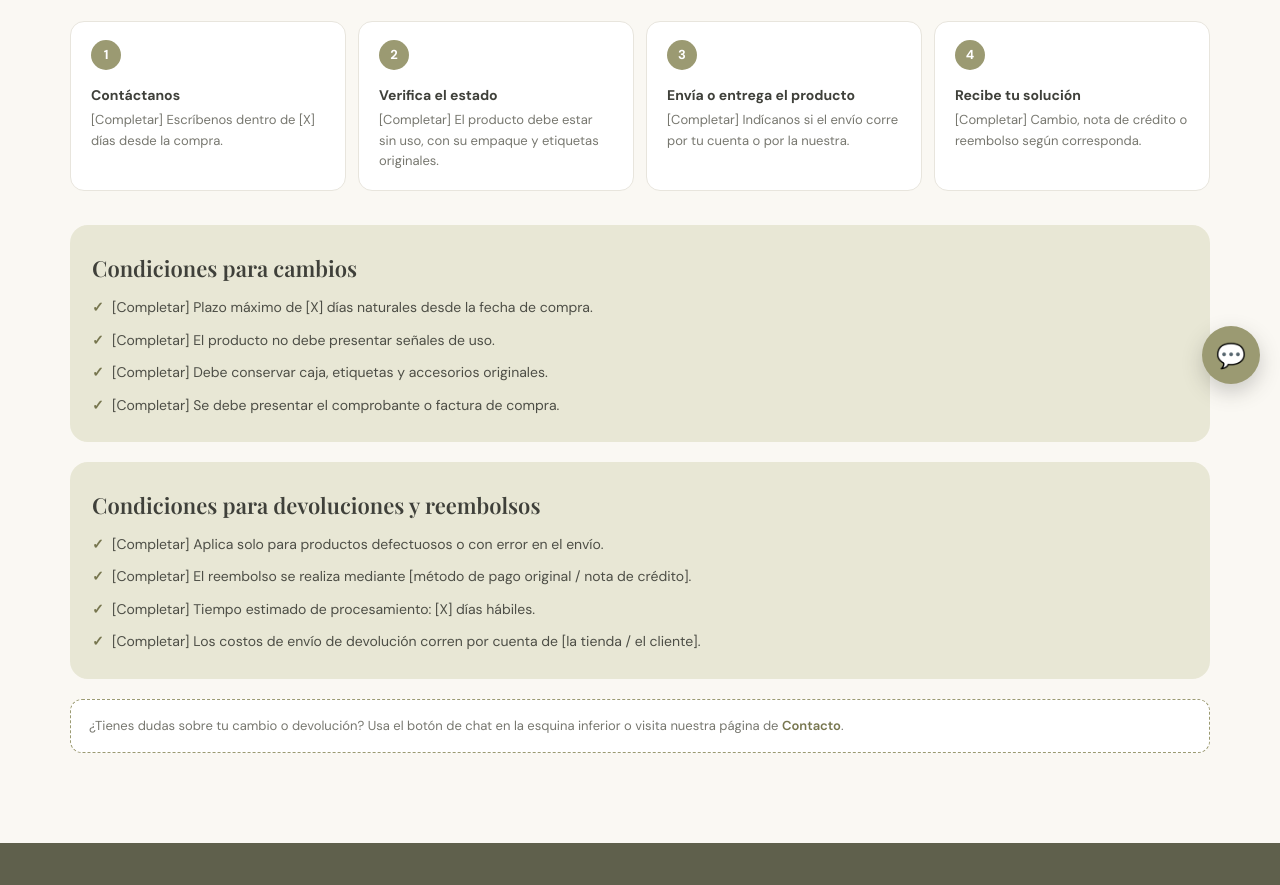
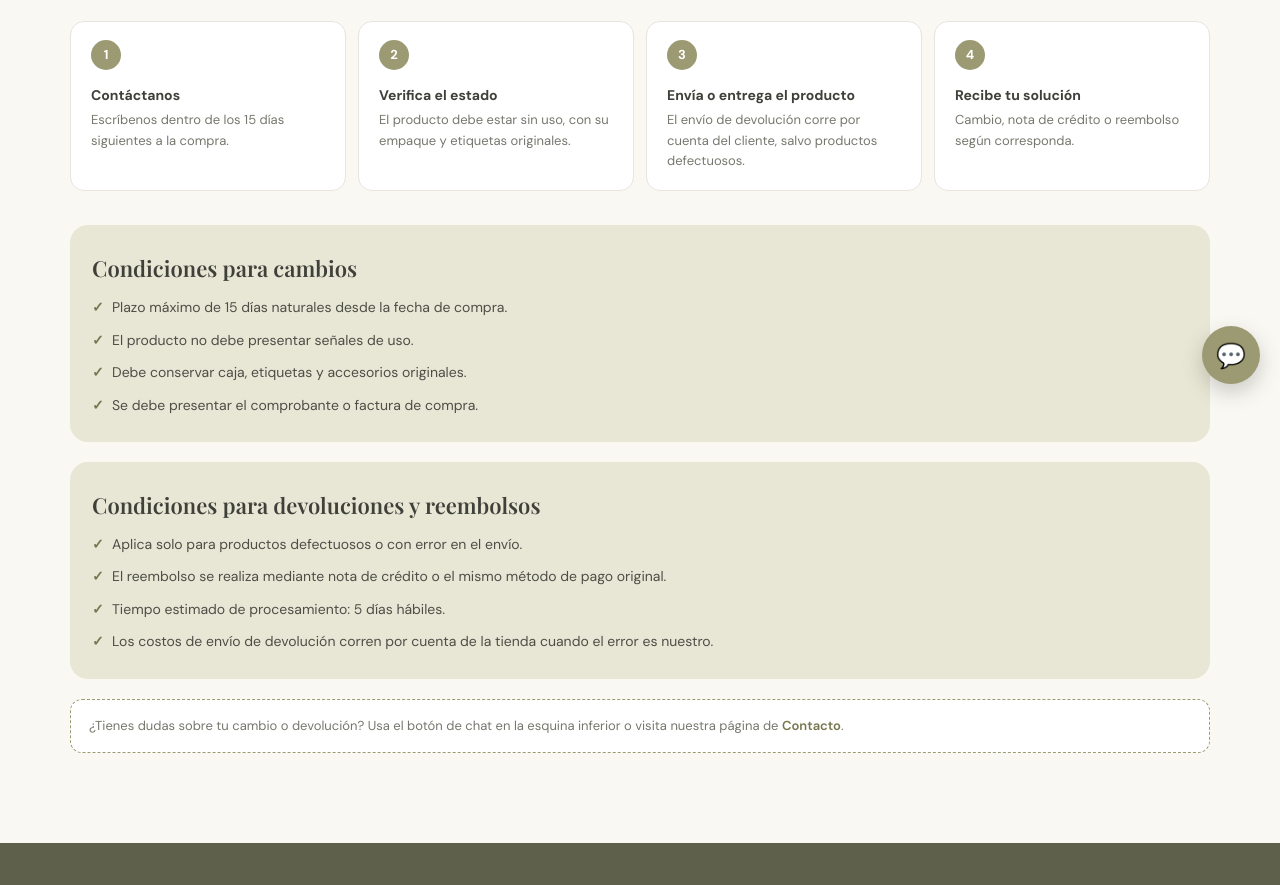
Before and after one commit to 0bregon/Odie-Co, a plain HTML site: page politicas.html in a window 1280 px wide. Shown: the part 396-1281 px from the top of the page. Drawn offline with nearby package versions, Linux system fonts and the light colour scheme.

Commit message:
Add files via upload

```diff
--- a/politicas.html
+++ b/politicas.html
@@ -548,7 +548,7 @@
             <div class="eyebrow">Cambios y devoluciones</div>
             <h1>Compra con total confianza</h1>
             <p>
-                [Completar] Queremos que estés totalmente conforme con tu compra.
+                Queremos que estés totalmente conforme con tu compra.
                 Aquí te explicamos cómo funcionan los cambios y devoluciones en Odie &amp; Co.
             </p>
         </section>
@@ -566,7 +566,7 @@
                     <div class="step-number">1</div>
                     <div>
                         <h3>Contáctanos</h3>
-                        <p>[Completar] Escríbenos dentro de [X] días desde la compra.</p>
+                        <p>Escríbenos dentro de los 15 días siguientes a la compra.</p>
                     </div>
                 </div>
 
@@ -574,7 +574,7 @@
                     <div class="step-number">2</div>
                     <div>
                         <h3>Verifica el estado</h3>
-                        <p>[Completar] El producto debe estar sin uso, con su empaque y etiquetas originales.</p>
+                        <p>El producto debe estar sin uso, con su empaque y etiquetas originales.</p>
                     </div>
                 </div>
 
@@ -582,7 +582,7 @@
                     <div class="step-number">3</div>
                     <div>
                         <h3>Envía o entrega el producto</h3>
-                        <p>[Completar] Indícanos si el envío corre por tu cuenta o por la nuestra.</p>
+                        <p>El envío de devolución corre por cuenta del cliente, salvo productos defectuosos.</p>
                     </div>
                 </div>
 
@@ -590,7 +590,7 @@
                     <div class="step-number">4</div>
                     <div>
                         <h3>Recibe tu solución</h3>
-                        <p>[Completar] Cambio, nota de crédito o reembolso según corresponda.</p>
+                        <p>Cambio, nota de crédito o reembolso según corresponda.</p>
                     </div>
                 </div>
 
@@ -599,20 +599,20 @@
             <div class="policy-block">
                 <h2>Condiciones para cambios</h2>
                 <ul>
-                    <li>[Completar] Plazo máximo de [X] días naturales desde la fecha de compra.</li>
-                    <li>[Completar] El producto no debe presentar señales de uso.</li>
-                    <li>[Completar] Debe conservar caja, etiquetas y accesorios originales.</li>
-                    <li>[Completar] Se debe presentar el comprobante o factura de compra.</li>
+                    <li>Plazo máximo de 15 días naturales desde la fecha de compra.</li>
+                    <li>El producto no debe presentar señales de uso.</li>
+                    <li>Debe conservar caja, etiquetas y accesorios originales.</li>
+                    <li>Se debe presentar el comprobante o factura de compra.</li>
                 </ul>
             </div>
 
             <div class="policy-block">
                 <h2>Condiciones para devoluciones y reembolsos</h2>
                 <ul>
-                    <li>[Completar] Aplica solo para productos defectuosos o con error en el envío.</li>
-                    <li>[Completar] El reembolso se realiza mediante [método de pago original / nota de crédito].</li>
-                    <li>[Completar] Tiempo estimado de procesamiento: [X] días hábiles.</li>
-                    <li>[Completar] Los costos de envío de devolución corren por cuenta de [la tienda / el cliente].</li>
+                    <li>Aplica solo para productos defectuosos o con error en el envío.</li>
+                    <li>El reembolso se realiza mediante nota de crédito o el mismo método de pago original.</li>
+                    <li>Tiempo estimado de procesamiento: 5 días hábiles.</li>
+                    <li>Los costos de envío de devolución corren por cuenta de la tienda cuando el error es nuestro.</li>
                 </ul>
             </div>
 
```
Also changed, not shown: contacto.html (+8 -8 lines), identidad.html (+6 -6 lines), ubicacion.html (+2 -2 lines).
